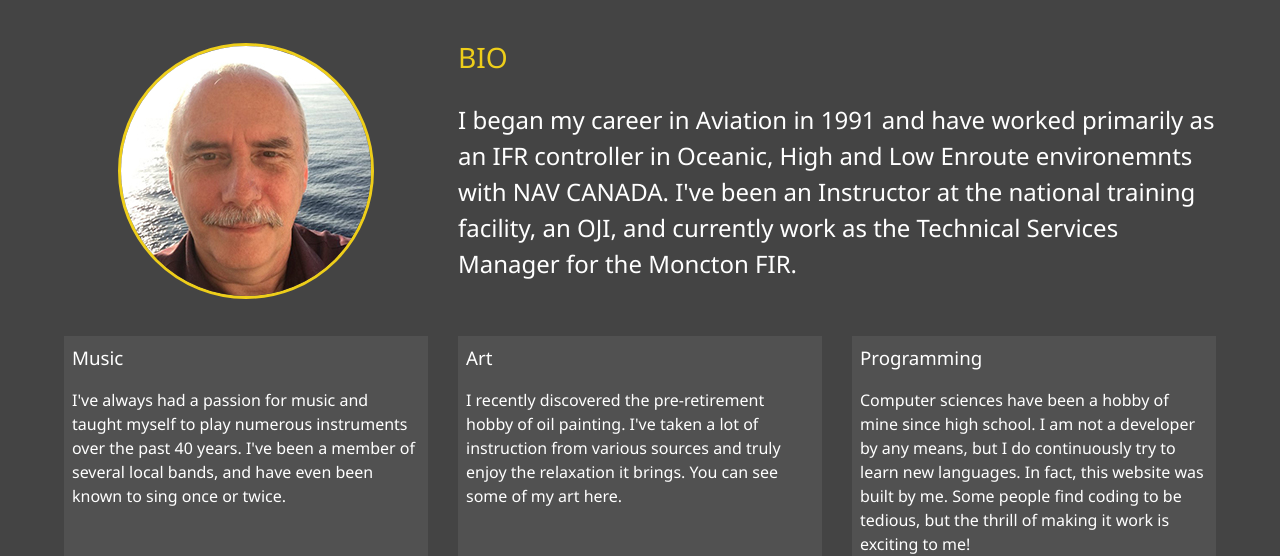
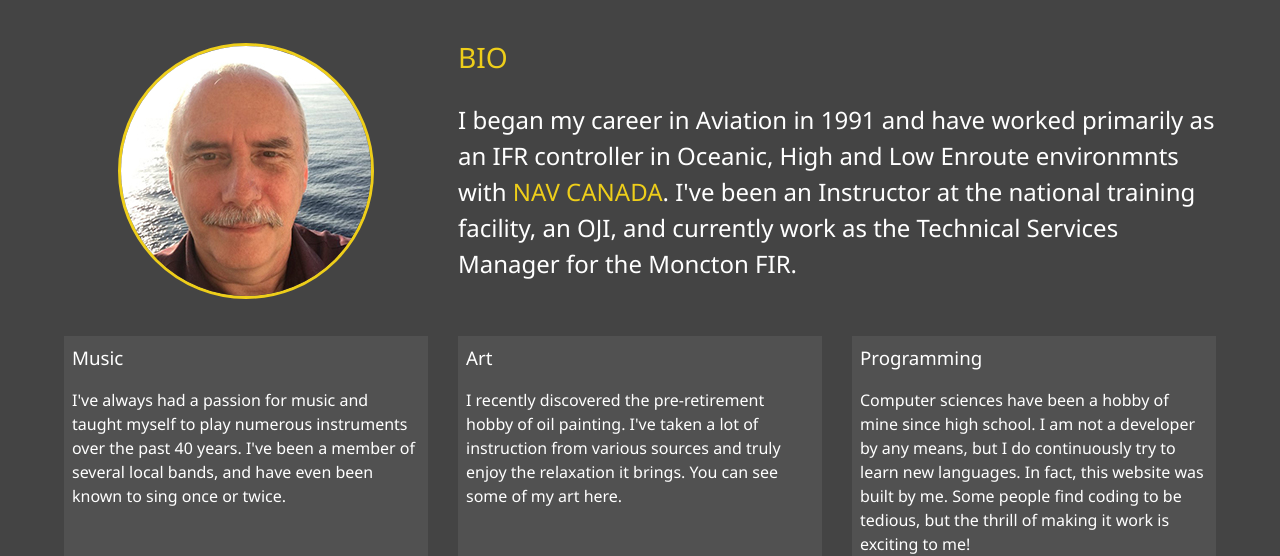
Before and after one commit to willise414/portfolio, a website: page dist/about.html in a window 1280 px wide. Shown: the part 253-809 px from the top of the page. Drawn offline with Linux system fonts and the light colour scheme.

Commit message:
spelling error

```diff
--- a/dist/about.html
+++ b/dist/about.html
@@ -50,7 +50,8 @@
       <div class="bio">
         <h3 class="text-secondary">BIO</h3>
         <p>I began my career in Aviation in 1991 and have worked primarily as an IFR controller in Oceanic, High and Low
-          Enroute environemnts with NAV CANADA. I've been an Instructor at the national training facility, an OJI, and
+          Enroute environmnts with <span class="text-secondary">NAV CANADA</span>. I've been an Instructor at the
+          national training facility, an OJI, and
           currently work as the Technical Services Manager for the Moncton FIR.</p>
       </div>
       <div class="job job-1">
```
